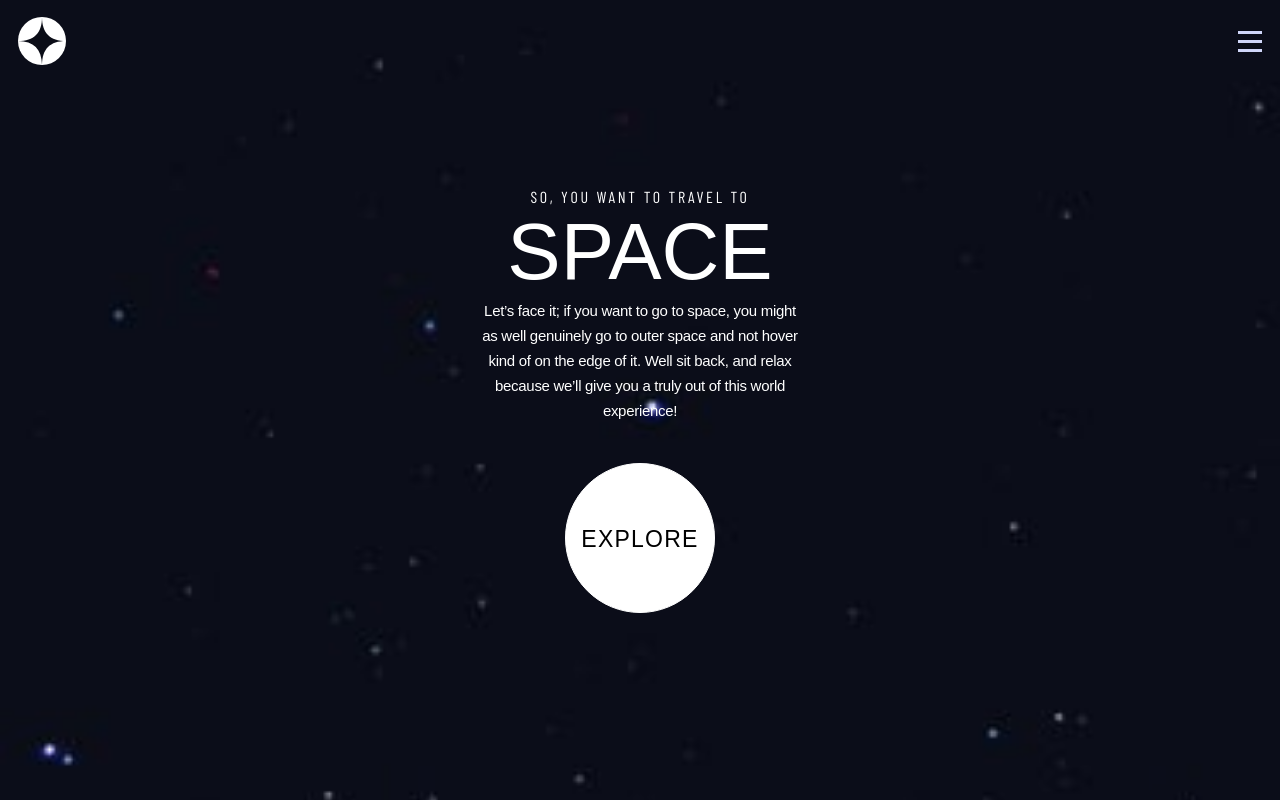
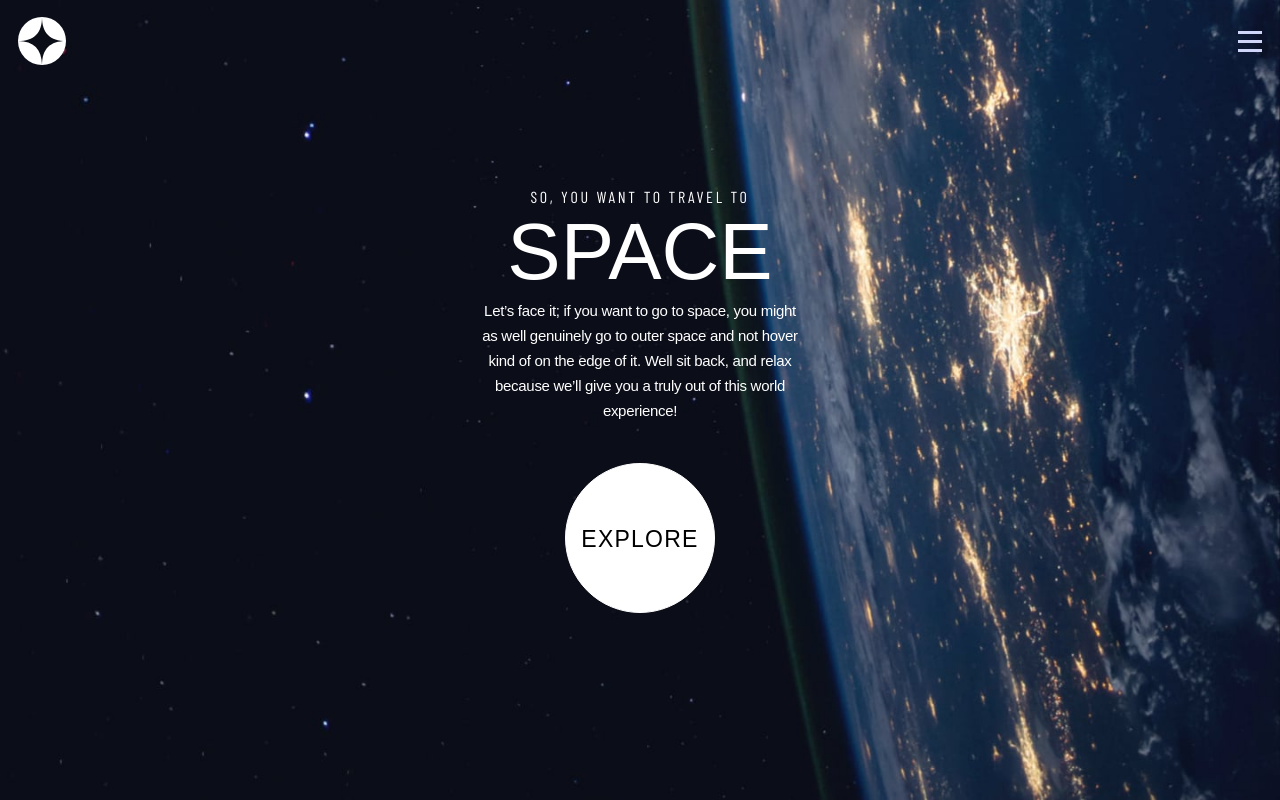
Before and after one commit to kalin-angelov/fm-space-tourism-website, a React (Vite) app: page / in a window 1280 px wide. Built offline with nearby package versions, Linux system fonts and the light colour scheme; a web font is replaced by a local one.

Commit message:
add @media to Hone Page

```diff
--- a/src/components/Home/style/Home.module.css
+++ b/src/components/Home/style/Home.module.css
@@ -47,4 +47,15 @@
   font-family: "Bellefair", sans-serif;
   text-transform: uppercase;
   letter-spacing: 1.25px;
+}
+
+@media screen and (min-width: 798px) {
+  .homeSection {
+    background-image: url("/public/home/background-home-tablet.jpg");
+  }
+}
+@media screen and (min-width: 1020px) {
+  .homeSection {
+    background-image: url("/public/home/background-home-desktop.jpg");
+  }
 }/*# sourceMappingURL=Home.module.css.map */
--- a/src/components/Home/style/Home.module.scss
+++ b/src/components/Home/style/Home.module.scss
@@ -54,3 +54,15 @@
         letter-spacing: 1.25px;
     }
 }
+
+@media screen and (min-width: 798px) {
+    .homeSection {
+        background-image: url("/public/home/background-home-tablet.jpg");
+    }
+}
+
+@media screen and (min-width: 1020px) {
+    .homeSection {
+        background-image: url("/public/home/background-home-desktop.jpg");
+    }
+}
```
Also changed, not shown: 1 other file (tests, documents, lock files or other folders).
